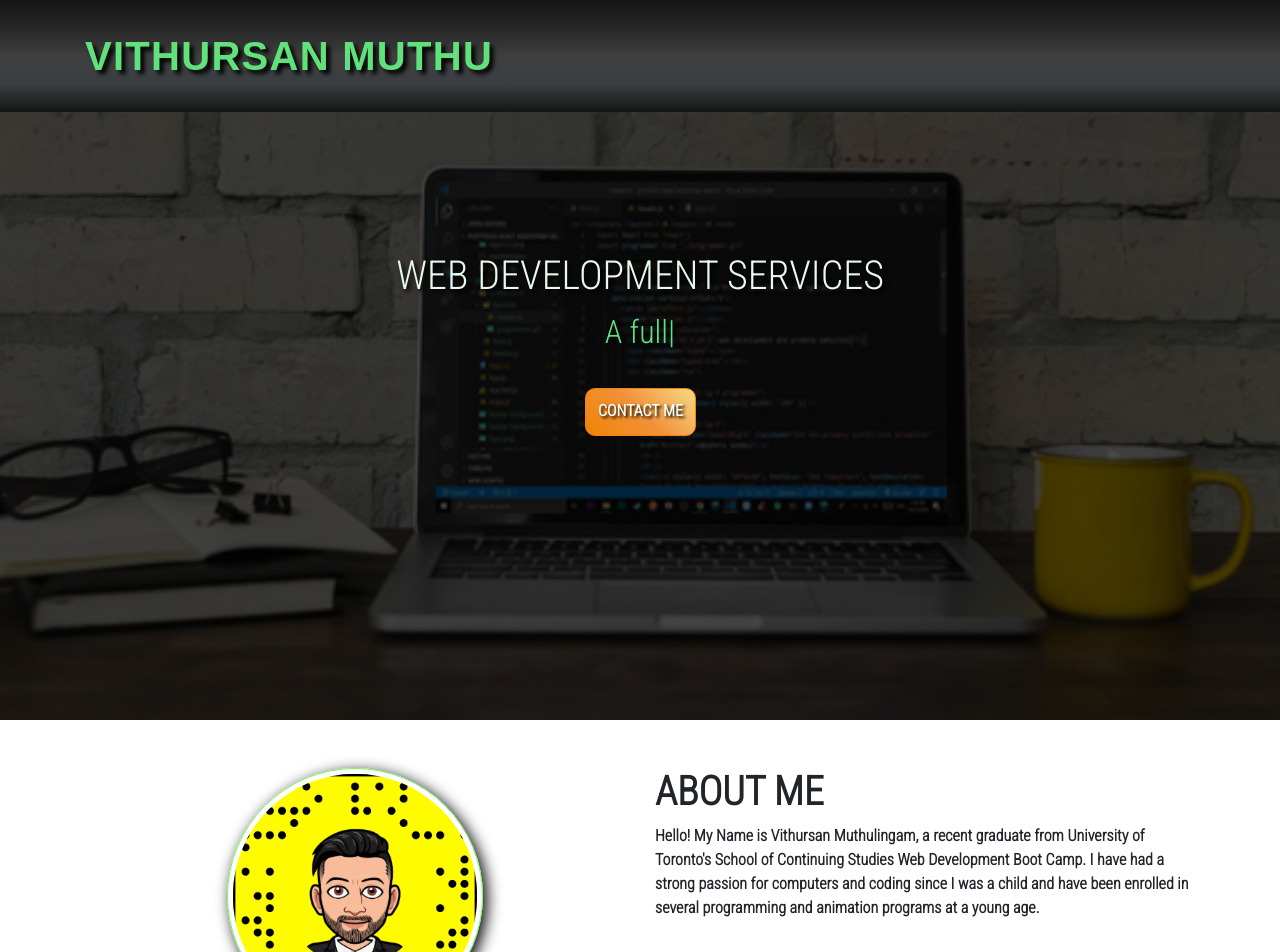
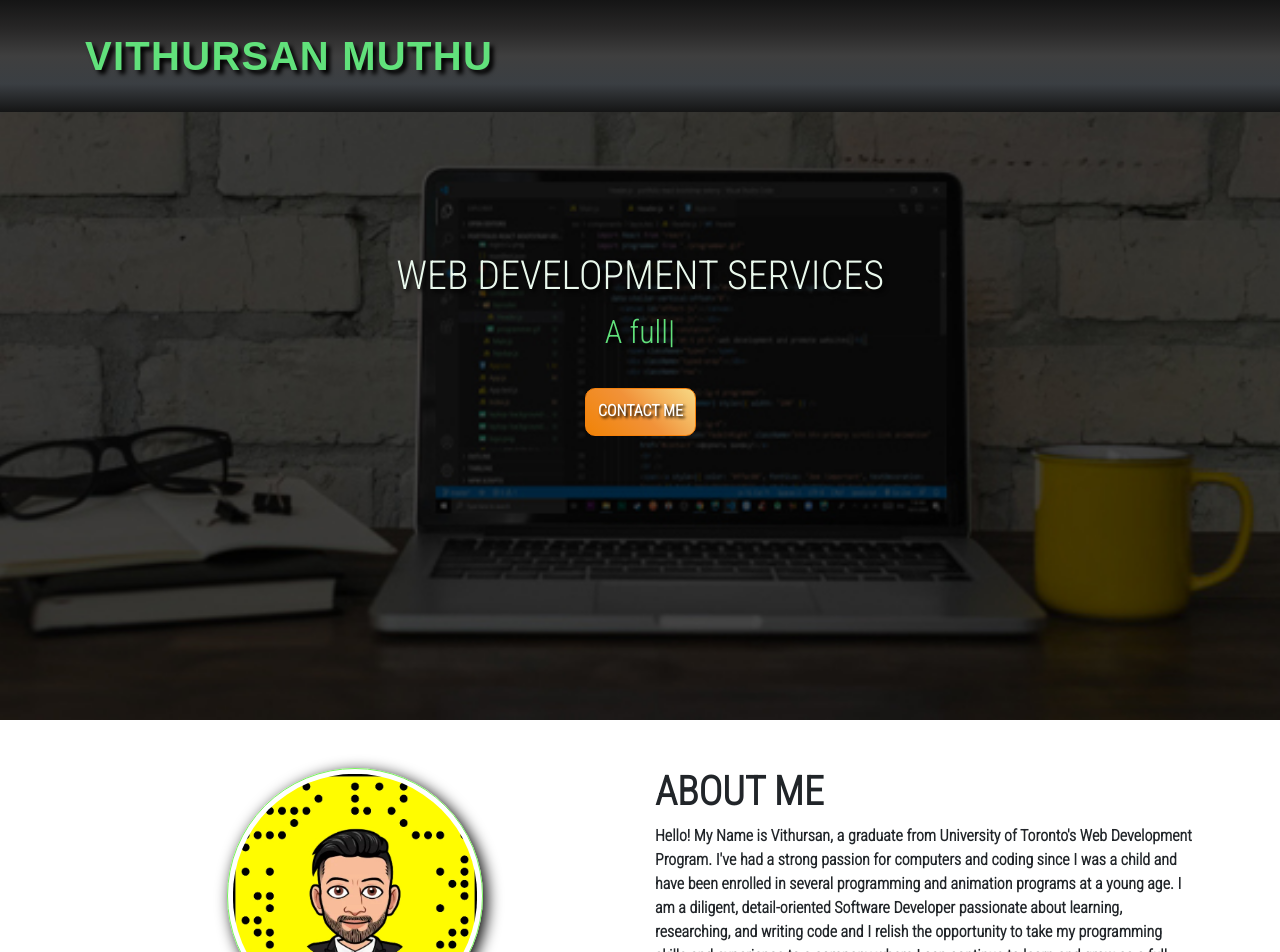
Before and after one commit to Vithursan6/react-portfolio-2, a React (Create React App) app: page / in a window 1280 px wide. Shown: the top 952 px of the page. Built offline with nearby package versions, Linux system fonts and the light colour scheme.

Commit message:
updated about me section info

```diff
--- a/src/components/AboutMe.js
+++ b/src/components/AboutMe.js
@@ -13,9 +13,11 @@ const AboutMe = () => {
             <div className="col-lg-6 col-xm-12">
                 <h1 className='about-heading'>About Me</h1>
                 <p className='about-p'>
-                    Hello! My Name is Vithursan Muthulingam, a recent graduate from University of Toronto's School of Continuing
-                    Studies Web Development Boot Camp. I have had a strong passion for computers and coding since I was a
-                    child and have been enrolled in several programming and animation programs at a young age.
+                    Hello! My Name is Vithursan, a graduate from University of Toronto's Web Development Program. I've had a strong
+                    passion for computers and coding since I was a child and have been enrolled in several programming and animation programs
+                    at a young age. I am a diligent, detail-oriented Software Developer passionate about learning, researching, and writing
+                    code and I relish the opportunity to take my programming skills and experience to a company where I can continue to learn
+                    and grow as a full stack developer.
                 </p>
             </div>
         </div>
```
